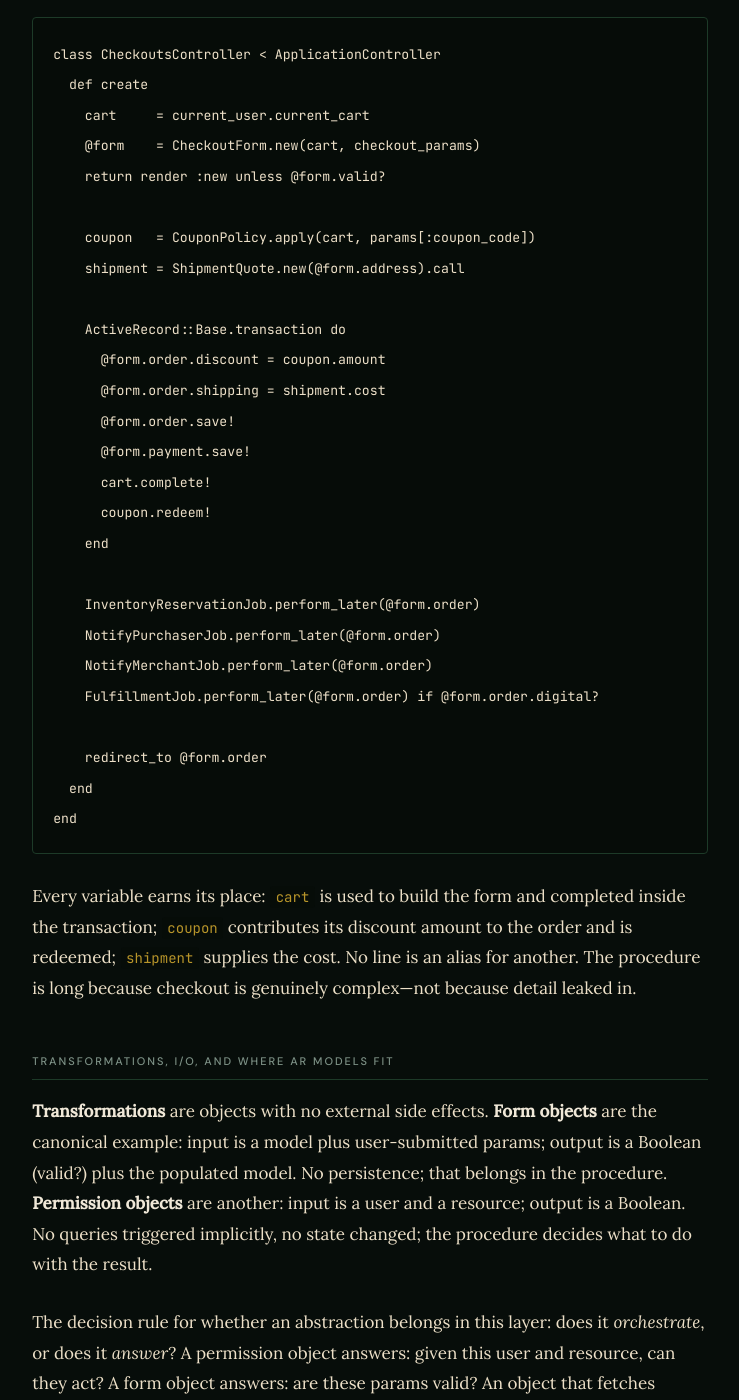
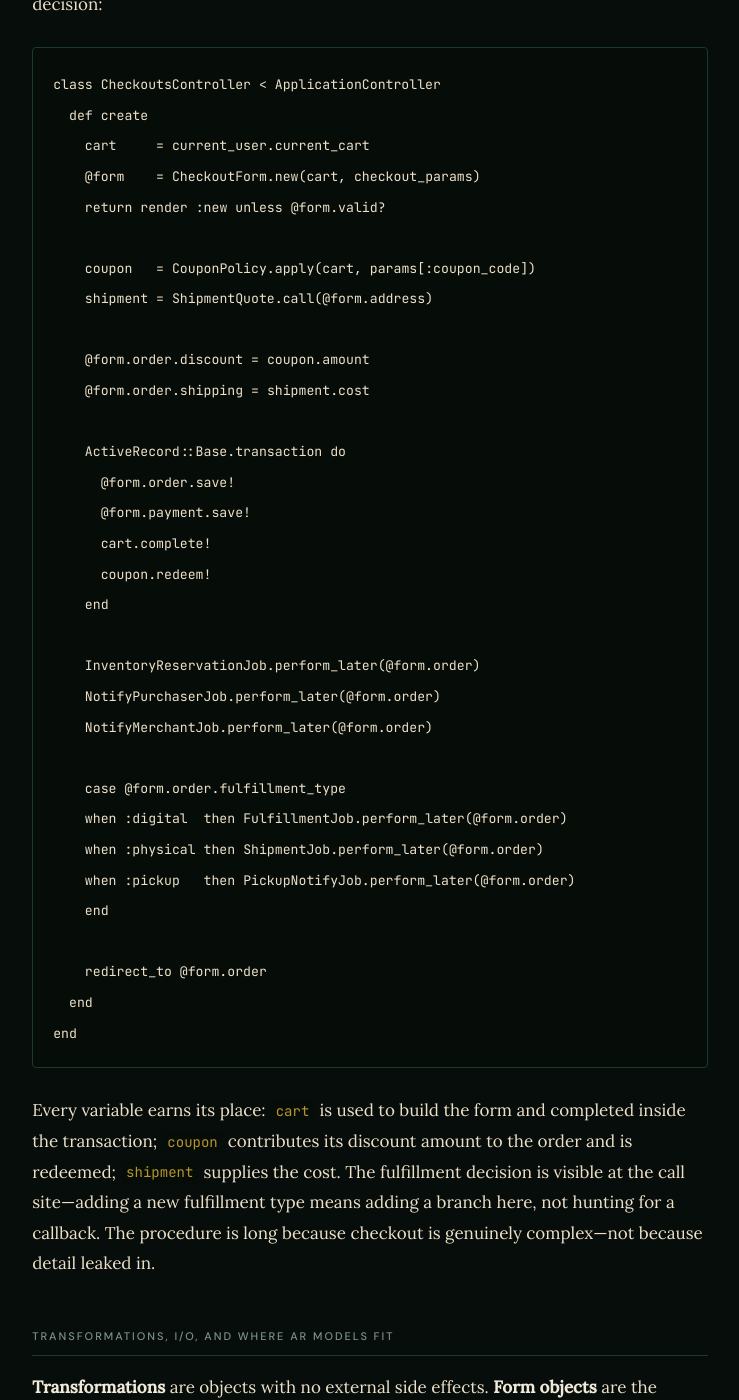
Before and after one commit to ajsharma/ajsharma.github.io, a Jekyll site: the page built from _posts/2026-04-24-flat-controllers-many-models-in-rails.md, in a window 1280 px wide and 1400 px high, scrolled down 3981 px. Shown: the whole window, without its empty margins (270-1009 px from the left). Built offline with Jekyll 4.4.1, drawn with Linux system fonts in a browser that asks for light colours; nearby versions of some CDN libraries; some web fonts are replaced; some of the changed text lies outside the part shown.

Commit message:
refine checkout example: case statement, cleaner ShipmentQuote API, move attribute writes outside transaction
Co-Authored-By: Claude Sonnet 4.6 <noreply@anthropic.com>

````diff
--- a/_posts/2026-04-24-flat-controllers-many-models-in-rails.md
+++ b/_posts/2026-04-24-flat-controllers-many-models-in-rails.md
@@ -75,7 +75,7 @@ This is what separates a long, thin procedure from a fat one. A fat controller g
 
 A concrete form of that noise: single-use variables. In practice: avoid creating a variable in a procedure unless it's used at least twice. A variable used once is usually just an alias, a rename that adds a line without adding meaning. A variable used twice has a reason to exist: you're holding a result to coordinate two subsequent steps, which is exactly what a procedure is for. When you find yourself assigning a variable and using it once, inline it.
 
-Here's what a long, thin procedure looks like when the domain demands it—checkout with coupon, shipping, payment, and async follow-up work:
+Here's what a long, thin procedure looks like when the domain demands it—checkout with coupon, shipping, payment, async notifications, and a fulfillment routing decision:
 
 ```ruby
 class CheckoutsController < ApplicationController
@@ -99,14 +100,19 @@ class CheckoutsController < ApplicationController
     InventoryReservationJob.perform_later(@form.order)
     NotifyPurchaserJob.perform_later(@form.order)
     NotifyMerchantJob.perform_later(@form.order)
-    FulfillmentJob.perform_later(@form.order) if @form.order.digital?
+
+    case @form.order.fulfillment_type
+    when :digital  then FulfillmentJob.perform_later(@form.order)
+    when :physical then ShipmentJob.perform_later(@form.order)
+    when :pickup   then PickupNotifyJob.perform_later(@form.order)
+    end
 
     redirect_to @form.order
   end
 end
 ```
 
-Every variable earns its place: `cart` is used to build the form and completed inside the transaction; `coupon` contributes its discount amount to the order and is redeemed; `shipment` supplies the cost. No line is an alias for another. The procedure is long because checkout is genuinely complex—not because detail leaked in.
+Every variable earns its place: `cart` is used to build the form and completed inside the transaction; `coupon` contributes its discount amount to the order and is redeemed; `shipment` supplies the cost. The fulfillment decision is visible at the call site—adding a new fulfillment type means adding a branch here, not hunting for a callback. The procedure is long because checkout is genuinely complex—not because detail leaked in.
 
 ## Transformations, I/O, and where AR models fit
 
````
Also changed, not shown: other parts of _posts/2026-04-24-flat-controllers-many-models-in-rails.md (+4 -3 lines).
